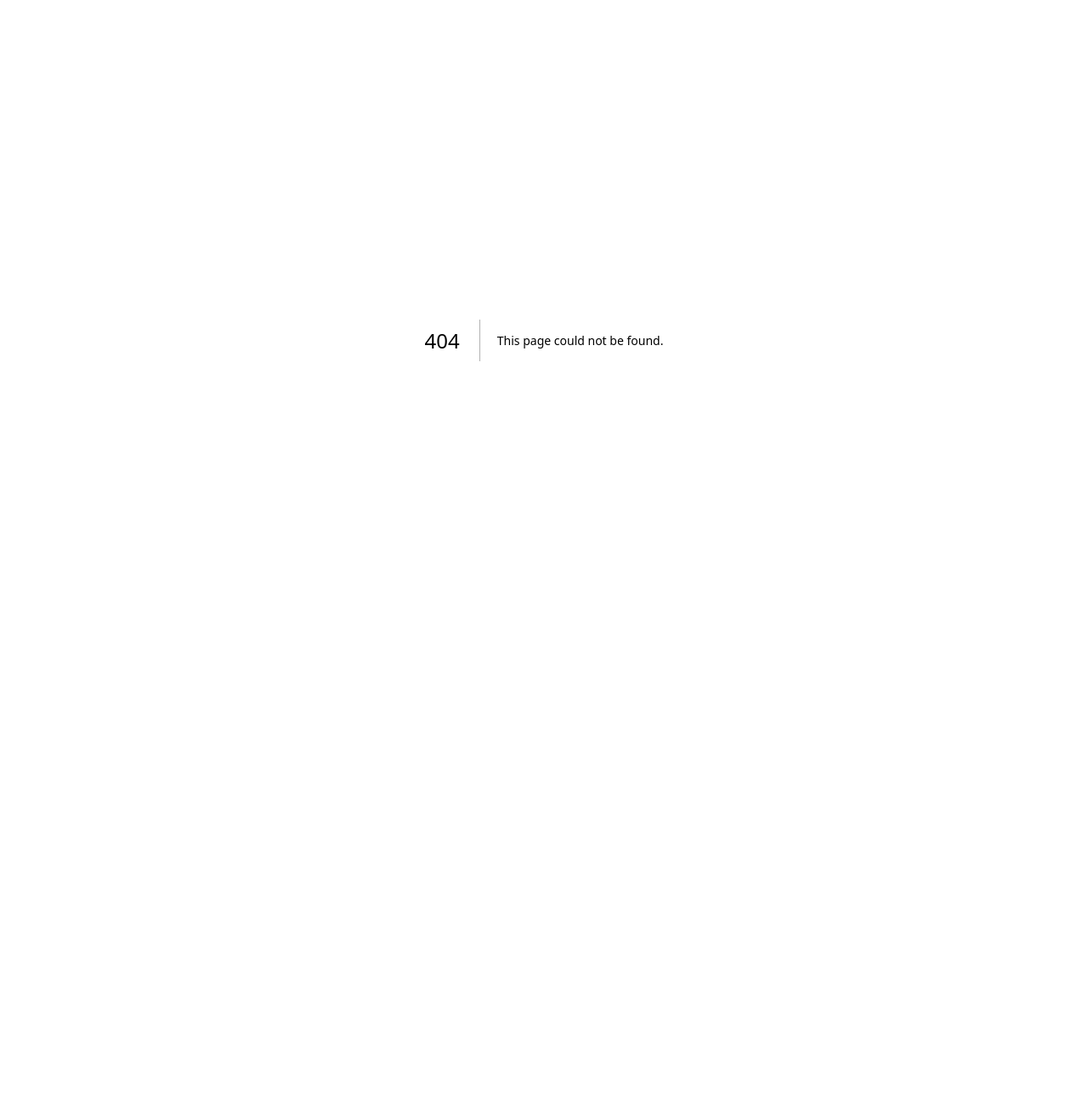
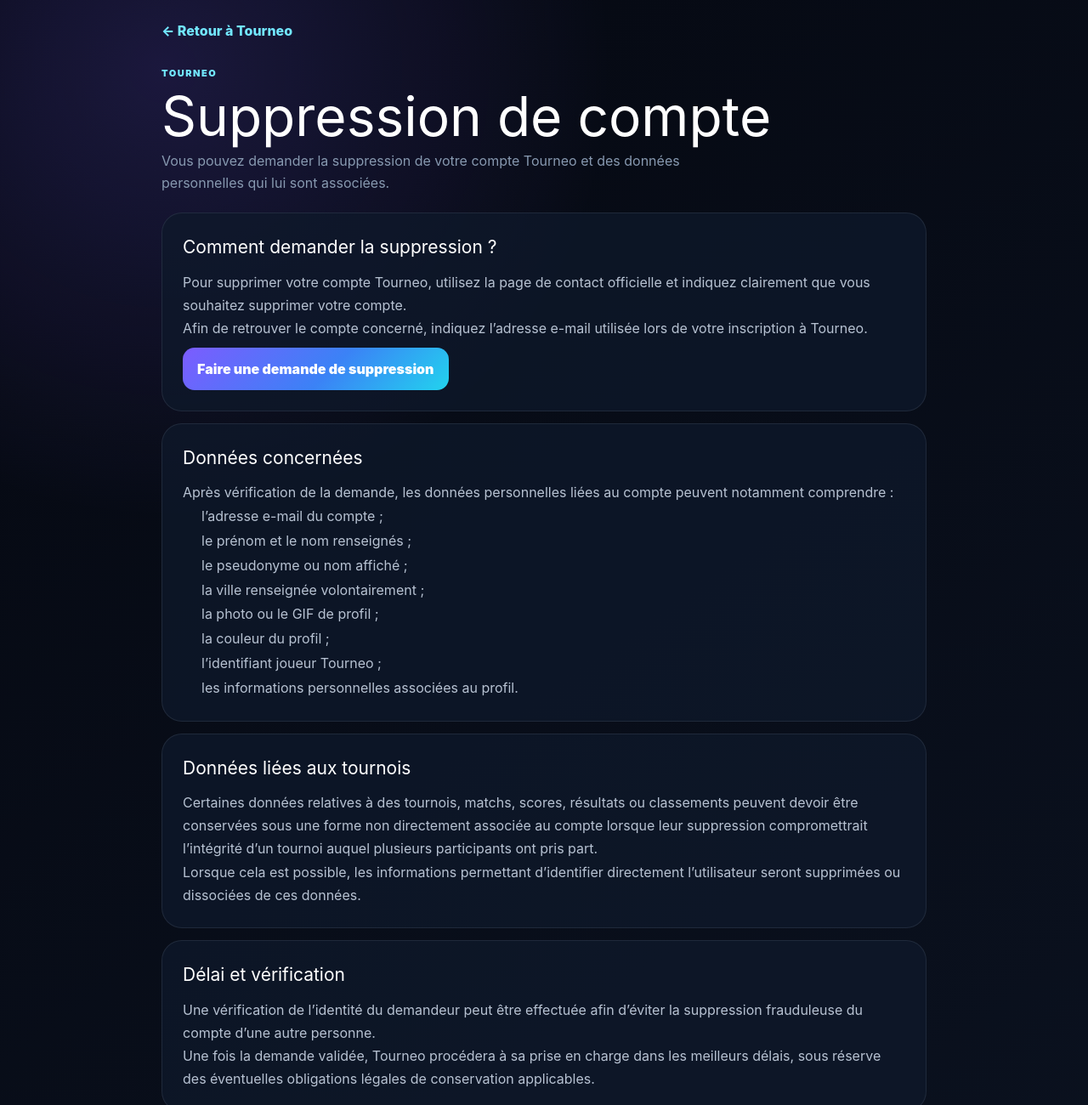
Before and after one commit to cedricdelabi-prog/tourneo-app, a Next.js app: page /suppression-compte in a window 1280 px wide. Before the commit this address had no page. Shown: the top 1300 px of the page at 85% size. Before the commit the page ends 800 px from the top, so only its background shows below. Built offline with nearby package versions, Linux system fonts and the light colour scheme.

Commit message:
Ajout ads.txt pour AdSense

```diff
--- /dev/null
+++ b/app/suppression-compte/page.tsx
@@ -0,0 +1,223 @@
+import type { CSSProperties } from "react";
+import Link from "next/link";
+
+export const metadata = {
+  title: "Suppression de compte | Tourneo",
+  description:
+    "Demander la suppression d'un compte Tourneo et des données personnelles associées.",
+};
+
+export default function SuppressionComptePage() {
+  return (
+    <main style={s.page}>
+      <div style={s.shell}>
+        <Link href="/" style={s.back}>
+          ← Retour à Tourneo
+        </Link>
+
+        <header style={s.hero}>
+          <span style={s.eyebrow}>TOURNEO</span>
+
+          <h1 style={s.title}>Suppression de compte</h1>
+
+          <p style={s.subtitle}>
+            Vous pouvez demander la suppression de votre compte Tourneo et des
+            données personnelles qui lui sont associées.
+          </p>
+        </header>
+
+        <section style={s.card}>
+          <h2 style={s.heading}>Comment demander la suppression ?</h2>
+
+          <p style={s.text}>
+            Pour supprimer votre compte Tourneo, utilisez la page de contact
+            officielle et indiquez clairement que vous souhaitez supprimer
+            votre compte.
+          </p>
+
+          <p style={s.text}>
+            Afin de retrouver le compte concerné, indiquez l’adresse e-mail
+            utilisée lors de votre inscription à Tourneo.
+          </p>
+
+          <Link href="/contact" style={s.button}>
+            Faire une demande de suppression
+          </Link>
+        </section>
+
+        <section style={s.card}>
+          <h2 style={s.heading}>Données concernées</h2>
+
+          <p style={s.text}>
+            Après vérification de la demande, les données personnelles liées au
+            compte peuvent notamment comprendre :
+          </p>
+
+          <ul style={s.list}>
+            <li>l’adresse e-mail du compte ;</li>
+            <li>le prénom et le nom renseignés ;</li>
+            <li>le pseudonyme ou nom affiché ;</li>
+            <li>la ville renseignée volontairement ;</li>
+            <li>la photo ou le GIF de profil ;</li>
+            <li>la couleur du profil ;</li>
+            <li>l’identifiant joueur Tourneo ;</li>
+            <li>les informations personnelles associées au profil.</li>
+          </ul>
+        </section>
+
+        <section style={s.card}>
+          <h2 style={s.heading}>Données liées aux tournois</h2>
+
+          <p style={s.text}>
+            Certaines données relatives à des tournois, matchs, scores,
+            résultats ou classements peuvent devoir être conservées sous une
+            forme non directement associée au compte lorsque leur suppression
+            compromettrait l’intégrité d’un tournoi auquel plusieurs
+            participants ont pris part.
+          </p>
+
+          <p style={s.text}>
+            Lorsque cela est possible, les informations permettant d’identifier
+            directement l’utilisateur seront supprimées ou dissociées de ces
+            données.
+          </p>
+        </section>
+
+        <section style={s.card}>
+          <h2 style={s.heading}>Délai et vérification</h2>
+
+          <p style={s.text}>
+            Une vérification de l’identité du demandeur peut être effectuée afin
+            d’éviter la suppression frauduleuse du compte d’une autre personne.
+          </p>
+
+          <p style={s.text}>
+            Une fois la demande validée, Tourneo procédera à sa prise en charge
+            dans les meilleurs délais, sous réserve des éventuelles obligations
+            légales de conservation applicables.
+          </p>
+        </section>
+
+        <section style={s.card}>
+          <h2 style={s.heading}>Politique de confidentialité</h2>
+
+          <p style={s.text}>
+            Pour plus d’informations sur l’utilisation et la protection de vos
+            données :
+          </p>
+
+          <Link href="/confidentialite" style={s.secondaryButton}>
+            Consulter la politique de confidentialité
+          </Link>
+        </section>
+
+        <footer style={s.footer}>
+          © 2026 Tourneo — Tous droits réservés.
+        </footer>
+      </div>
+    </main>
+  );
+}
+
+const s: Record<string, CSSProperties> = {
+  page: {
+    minHeight: "100vh",
+    padding: "24px 18px 70px",
+    background:
+      "radial-gradient(circle at 15% 5%,rgba(124,92,255,.18),transparent 28%),linear-gradient(145deg,#050811,#0B1220)",
+    color: "white",
+    fontFamily: "Inter,system-ui,sans-serif",
+  },
+
+  shell: {
+    width: "100%",
+    maxWidth: 900,
+    margin: "0 auto",
+  },
+
+  back: {
+    display: "inline-block",
+    marginBottom: 24,
+    color: "#72E7FF",
+    fontWeight: 800,
+    textDecoration: "none",
+  },
+
+  hero: {
+    marginBottom: 22,
+  },
+
+  eyebrow: {
+    color: "#72E7FF",
+    fontSize: 11,
+    fontWeight: 900,
+    letterSpacing: 1.5,
+  },
+
+  title: {
+    margin: "8px 0",
+    fontSize: "clamp(36px,7vw,64px)",
+    lineHeight: 1.02,
+  },
+
+  subtitle: {
+    color: "#8799B0",
+    lineHeight: 1.6,
+    maxWidth: 700,
+  },
+
+  card: {
+    padding: 24,
+    borderRadius: 24,
+    background: "rgba(15,25,43,.78)",
+    border: "1px solid rgba(148,163,184,.14)",
+    marginBottom: 14,
+  },
+
+  heading: {
+    marginTop: 0,
+    marginBottom: 12,
+    fontSize: 21,
+  },
+
+  text: {
+    color: "#B7C2D2",
+    lineHeight: 1.7,
+  },
+
+  list: {
+    color: "#B7C2D2",
+    lineHeight: 1.8,
+    paddingLeft: 22,
+  },
+
+  button: {
+    display: "inline-block",
+    marginTop: 8,
+    padding: "13px 17px",
+    borderRadius: 14,
+    background:
+      "linear-gradient(135deg,#7C5CFF,#3B82F6 55%,#22D3EE)",
+    color: "white",
+    textDecoration: "none",
+    fontWeight: 900,
+  },
+
+  secondaryButton: {
+    display: "inline-block",
+    marginTop: 8,
+    padding: "12px 16px",
+    borderRadius: 14,
+    border: "1px solid rgba(114,231,255,.35)",
+    color: "#72E7FF",
+    textDecoration: "none",
+    fontWeight: 800,
+  },
+
+  footer: {
+    marginTop: 30,
+    textAlign: "center",
+    color: "#65758C",
+    fontSize: 13,
+  },
+};
```
Also changed, not shown: public/ads.txt (added).
